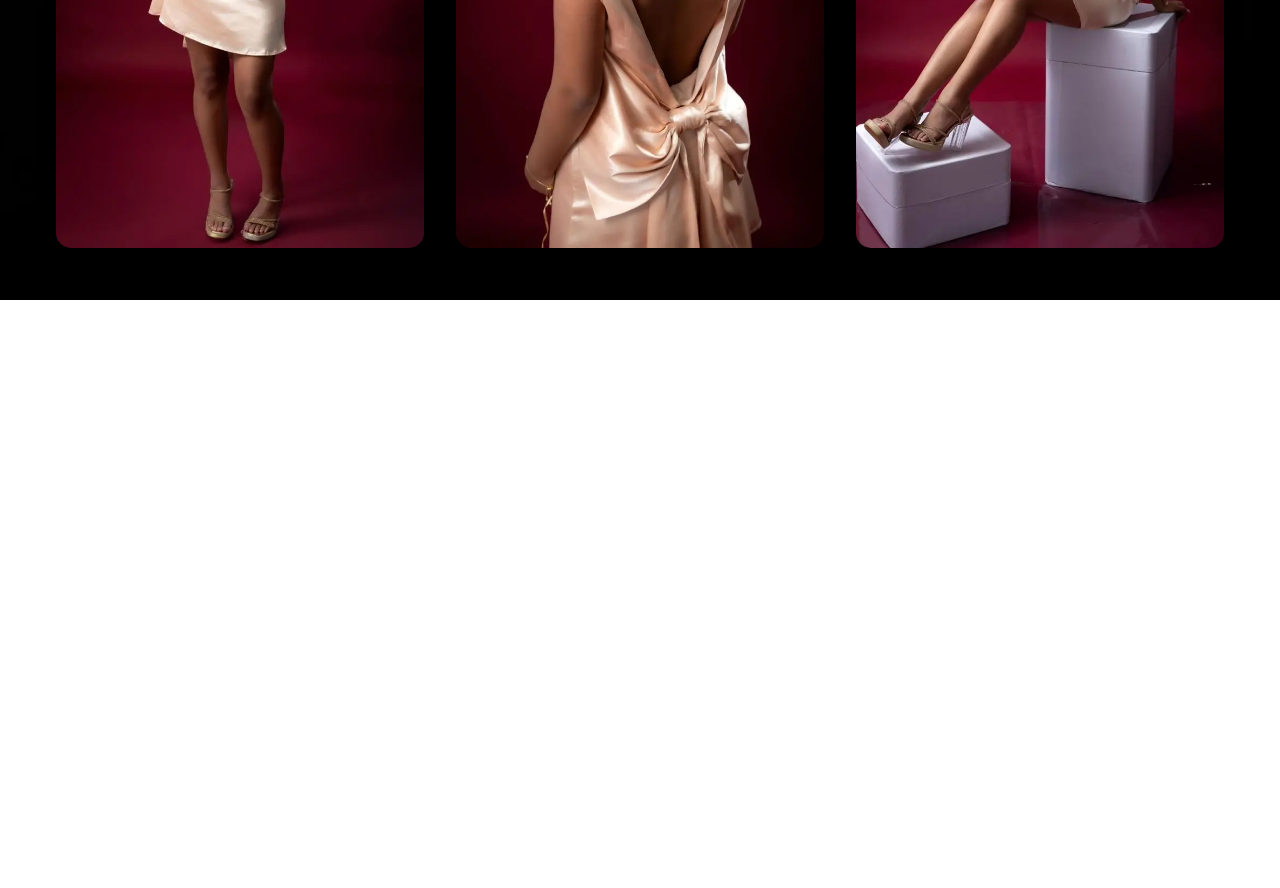
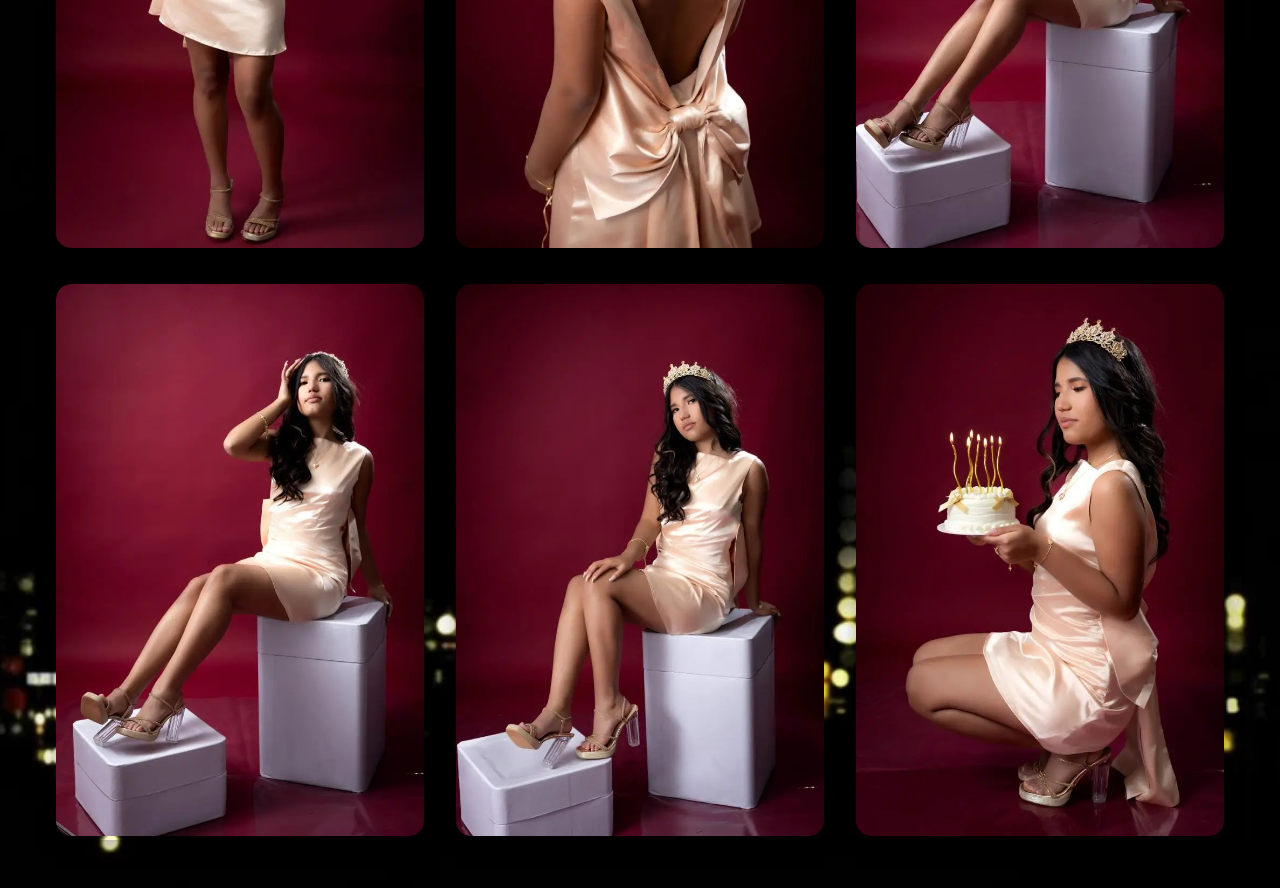
Before and after one commit to KelvinJPS/kelly-website, a plain HTML site: page gallery.html in a window 1280 px wide. Shown: the part 1273-2161 px from the top of the page. Before the commit the page ends 1573 px from the top, so only its background shows below. Drawn offline with Linux system fonts and the light colour scheme.

Commit message:
add extra images to gallery

```diff
--- a/gallery.html
+++ b/gallery.html
@@ -46,6 +46,15 @@
             </div>
             <div class="gallery-item">
                 <img src="images/gallery/WhatsApp Image 2025-06-08 at 8.26.26 PM(1).webp" imagen kelly 15" class="gallery-image">
+            </div>
+            <div class="gallery-item">
+                <img src="images/gallery/WhatsApp Image 2025-06-11 at 9.38.19 PM(1).webp" alt="imagen kelly 15" class="gallery-image">
+            </div>
+            <div class="gallery-item">
+                <img src="images/gallery/WhatsApp Image 2025-06-11 at 9.38.19 PM.webp" alt="imagen kelly 15" class="gallery-image">
+            </div>
+            <div class="gallery-item">
+                <img src="images/gallery/WhatsApp Image 2025-06-11 at 9.38.20 PM.webp" alt="imagen kelly 15" class="gallery-image">
             </div>
         </div>
     </div>
```
Also changed, not shown: images/gallery/WhatsApp Image 2025-06-11 at 9.38.19 PM(1).webp (added), images/gallery/WhatsApp Image 2025-06-11 at 9.38.19 PM.webp (added), images/gallery/WhatsApp Image 2025-06-11 at 9.38.20 PM.webp (added).
